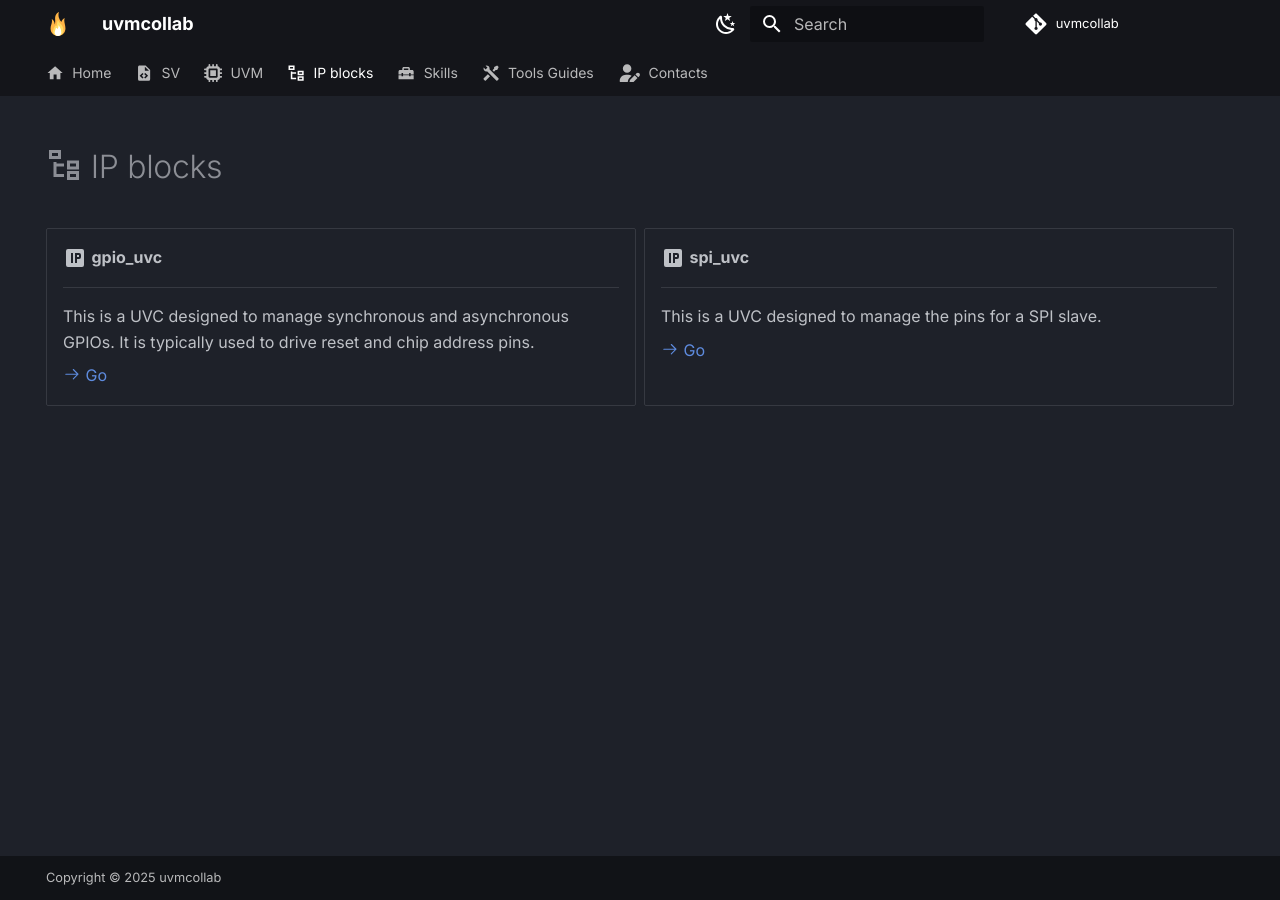
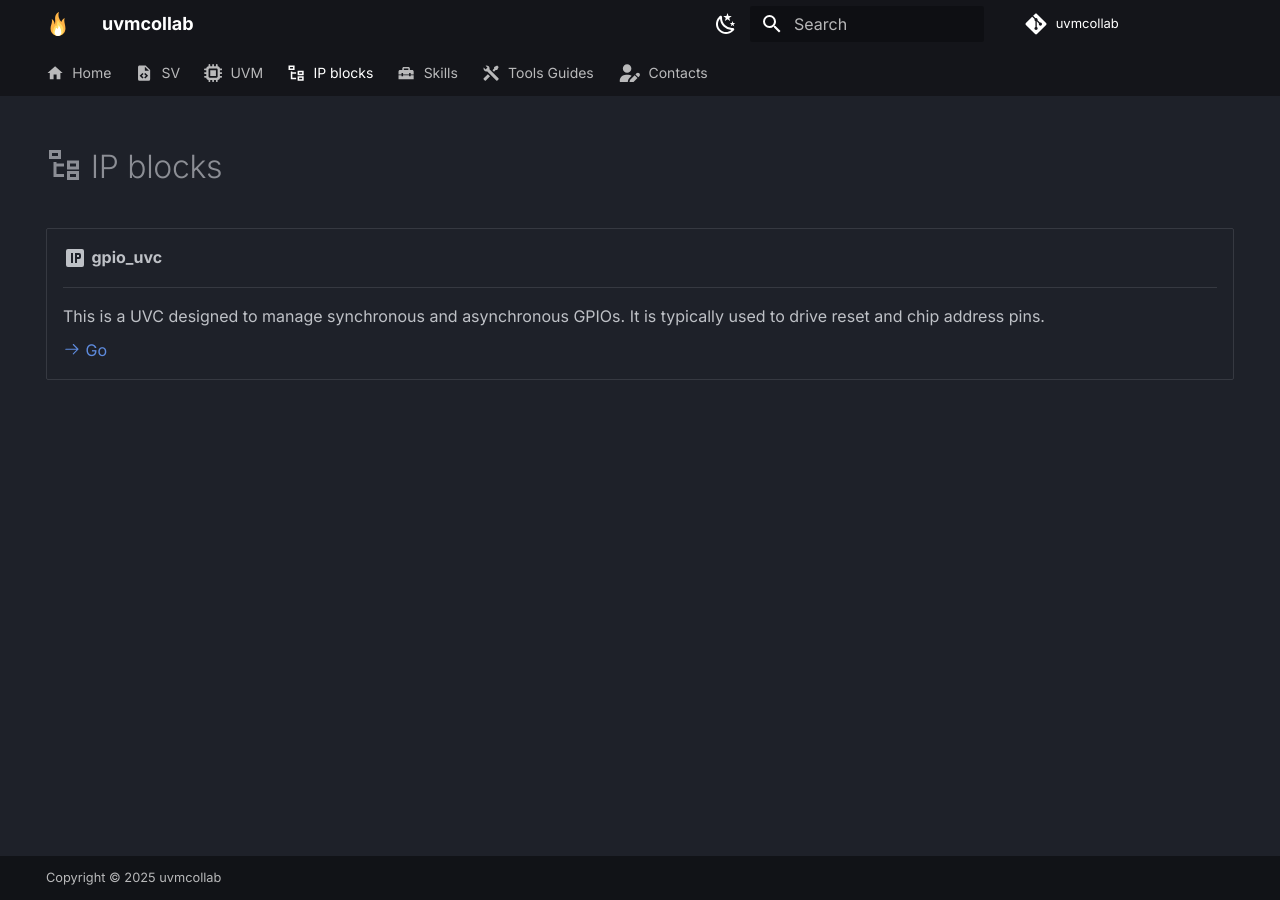
Before and after one commit to uvmcollab/uvmcollab.github.io, an MkDocs documentation site: the page built from docs/ip-blocks/index.md, in a window 1280 px wide. Built offline with MkDocs 1.6.1 and Material for MkDocs 9.7.7, drawn with Linux system fonts in a browser that asks for light colours; some web fonts are replaced.

```diff
--- a/docs/ip-blocks/index.md
+++ b/docs/ip-blocks/index.md
@@ -20,14 +20,6 @@ hide:
 
     This is a UVC designed to manage synchronous and asynchronous GPIOs. It is typically used to drive reset and chip address pins.
 
-    [:octicons-arrow-right-24: Go](#)
-
-- :material-ip:{ .lg .middle } __spi_uvc__
-
-    ---
-
-    This is a UVC designed to manage the pins for a SPI slave.
-
-    [:octicons-arrow-right-24: Go](#)
+    [:octicons-arrow-right-24: Go](https://github.com/uvmcollab/gpio_uvc)
 
 </div>
```
